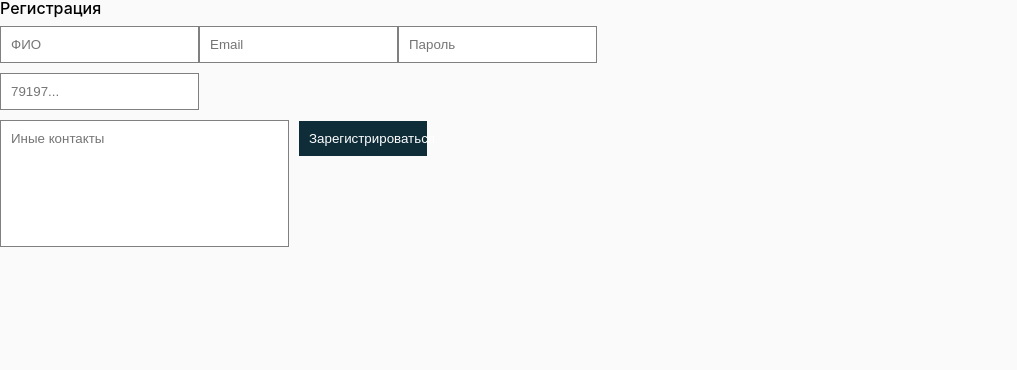
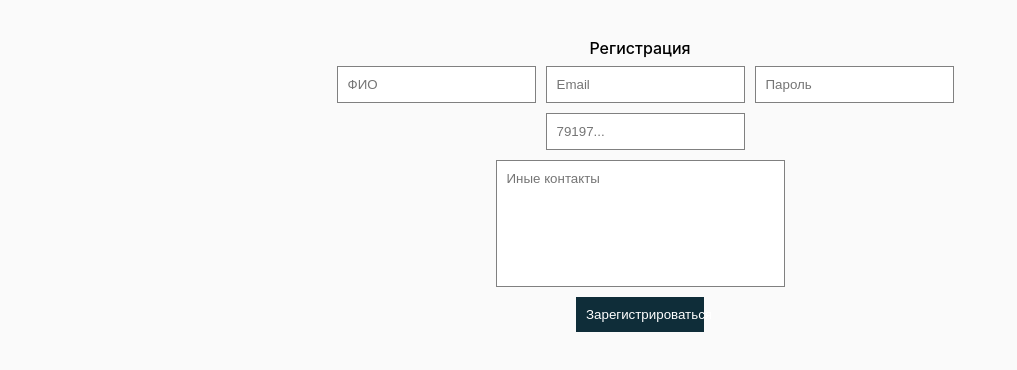
Before and after one commit to GhostGrand/inHolidayJS, a React (Create React App) app: page / in a window 1280 px wide. Shown: the top 370 px of the page, without its empty margins (0-1017 px from the left). Built offline with nearby package versions, Linux system fonts and the light colour scheme.

Commit message:
Написаны стили для регистрации

```diff
--- a/src/App.css
+++ b/src/App.css
@@ -97,20 +97,14 @@ body {
     transform: rotate(360deg);
   }
 }
-
+/* ------------------------------------------------------------------------------- */
 .form {
   /* color: red; */
   /* background-color: rgb(255, 255, 255); */
   /* box-shadow: 2px 2px 2px 0 rgb(128, 128, 128); */
   margin-top: 10px;
   padding: 10px;
-  border: 1px solid grey;
-}
-
-.contacts_form {
-  margin-top: 10px;
-  /* padding: 10px; */
-  padding: 10px 100px 100px 10px;
+  margin-left: 10px;
   border: 1px solid grey;
 }
 
@@ -121,9 +115,17 @@ body {
   color: white;
   width: 10%;
 }
+/* ------------------------------------------------------------------------------- */
+.contacts_form {
+  margin-top: 10px;
+  /* padding: 10px; */
+  padding: 10px 100px 100px 10px;
+  border: 1px solid grey;
+}
 
 .registration {
+  margin-top: 40px;
   text-align: center;
-  justify-content: center;
-  flex: content;
+  /* justify-content: center; */
+  /* flex: auto; */
 }
--- a/src/Components/AuthorisationRegistration/Registation.js
+++ b/src/Components/AuthorisationRegistration/Registation.js
@@ -2,8 +2,8 @@ import React from "react";
 import "../../App.css";
 export default function Registation() {
   return (
-    <div className="container">
-      <div className="text-align: center">
+    <div className="registration">
+      <div className="registration">
         <p>Регистрация</p>
         <ul>
           <li>
@@ -25,19 +25,19 @@ export default function Registation() {
           <li>
             <input
               className="form"
-              type="phone"
-              name="phone"
+              type="tel"
+              name="tel"
               placeholder="79197..."
             />
           </li>
-
+          <li>
             <input
               className="contacts_form"
               type="text"
               name="text"
               placeholder="Иные контакты"
             />
-
+          </li>
           <button className="button">Зарегистрироваться</button>
         </ul>
       </div>
```
Lines whose indentation alone changed are shown as unchanged.
